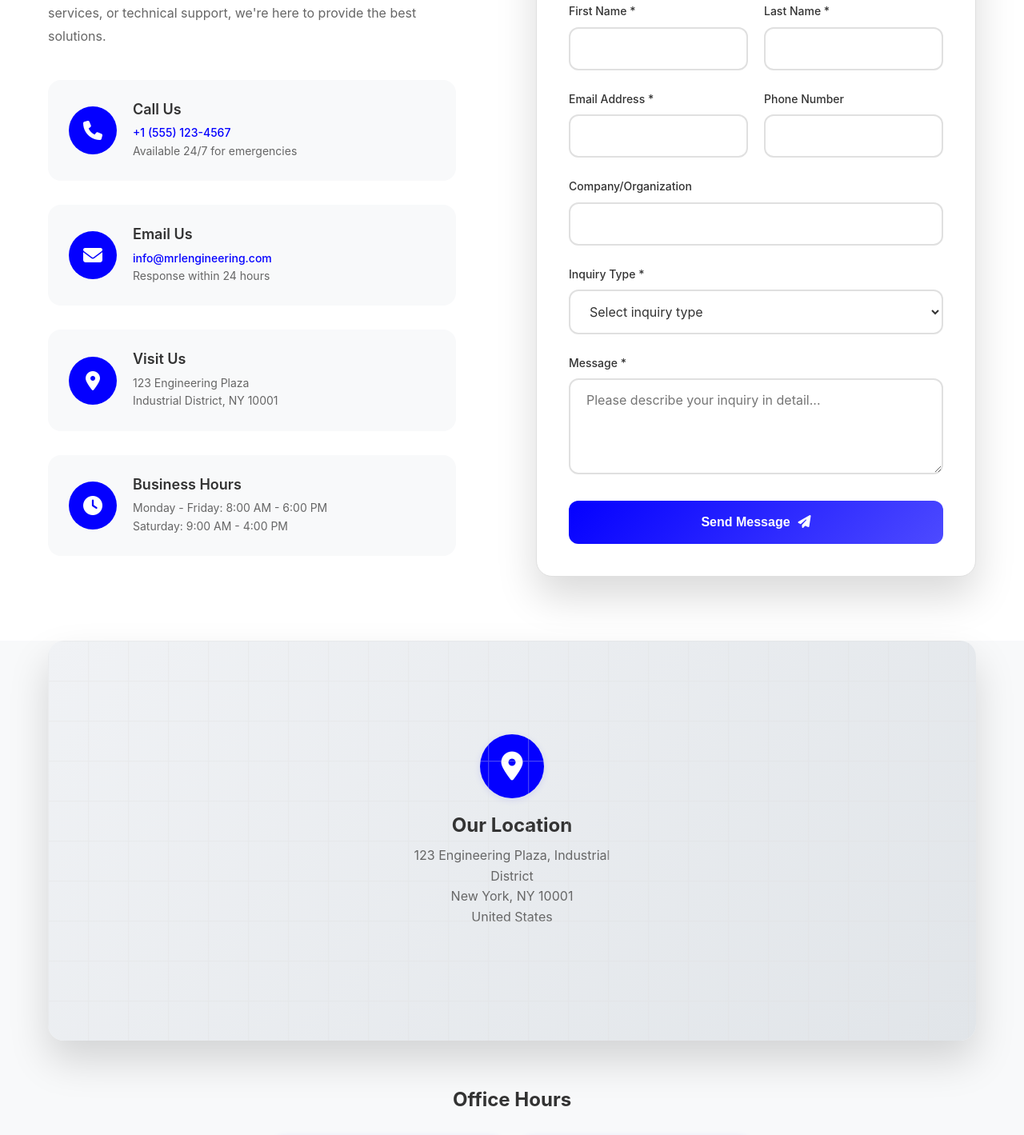
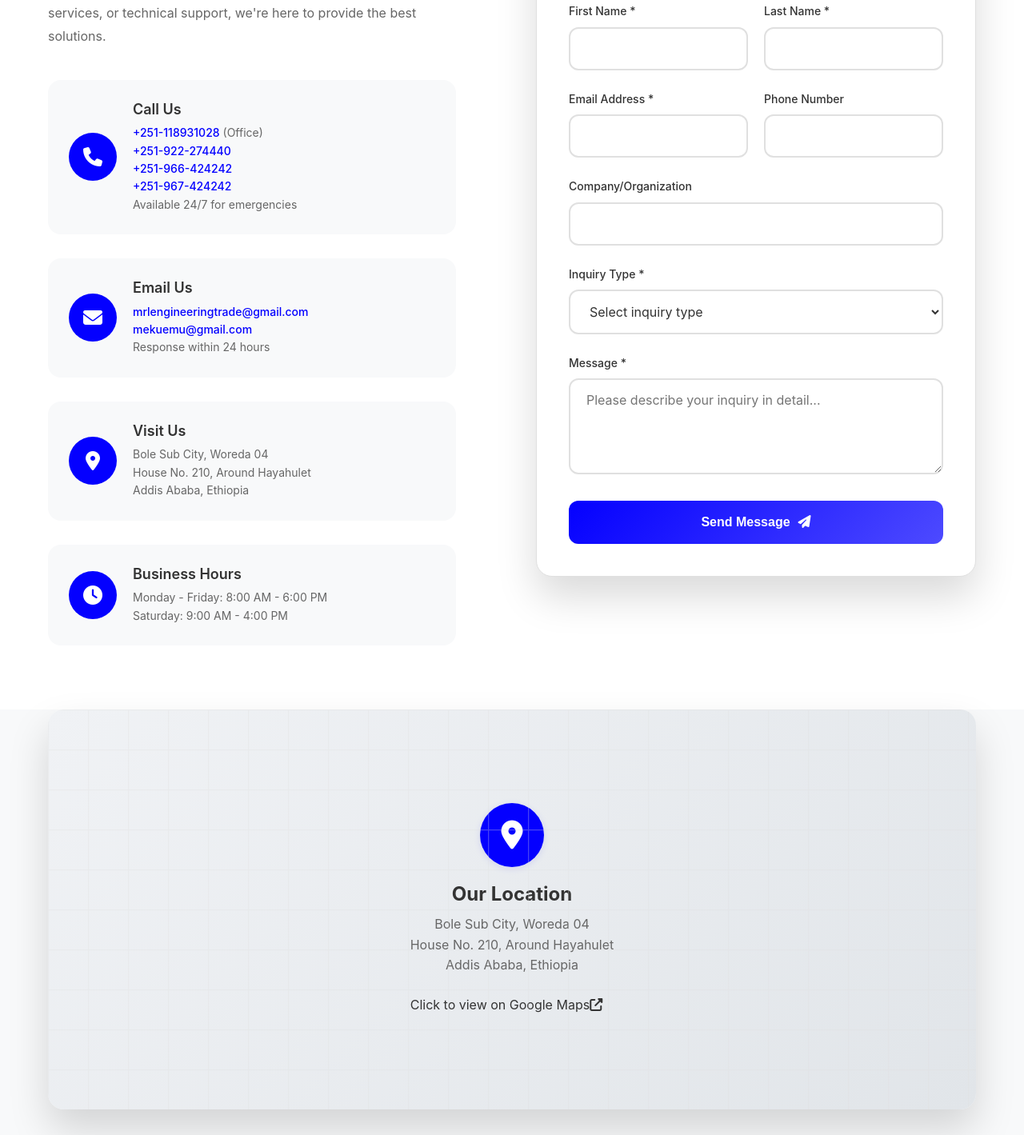
Before and after one commit to bethelge/mrl_engineering-, a React (Vite) app in the folder mrl/: page /contact in a window 1280 px wide. Shown: the part 554-1973 px from the top of the page at 80% size. Built offline with nearby package versions, Linux system fonts and the light colour scheme.

Commit message:
update contact page

```diff
--- a/mrl/src/Components/Contact/contact.jsx
+++ b/mrl/src/Components/Contact/contact.jsx
@@ -39,9 +39,7 @@ const Contact = () => {
   };
 
   const handleMapClick = () => {
-    alert(
-      "Map integration coming soon! For now, you can find us at:\n\n123 Engineering Plaza\nIndustrial District, NY 10001"
-    );
+    window.open("https://maps.app.goo.gl/zE9vFsvTZx5BLwWK9?g_st=atm", "_blank");
   };
 
   return (
@@ -86,7 +84,16 @@ const Contact = () => {
                     <div className={styles.methodContent}>
                       <h3>Call Us</h3>
                       <p>
-                        <a href="tel:+15551234567">+1 (555) 123-4567</a>
+                        <a href="tel:+251118931028">+251-118931028</a> (Office)
+                      </p>
+                      <p>
+                        <a href="tel:+251922274440">+251-922-274440</a>
+                      </p>
+                      <p>
+                        <a href="tel:+251966424242">+251-966-424242</a>
+                      </p>
+                      <p>
+                        <a href="tel:+251967424242">+251-967-424242</a>
                       </p>
                       <p>Available 24/7 for emergencies</p>
                     </div>
@@ -99,9 +106,12 @@ const Contact = () => {
                     <div className={styles.methodContent}>
                       <h3>Email Us</h3>
                       <p>
-                        <a href="mailto:info@mrlengineering.com">
-                          info@mrlengineering.com
+                        <a href="mailto:mrlengineeringtrade@gmail.com">
+                          mrlengineeringtrade@gmail.com
                         </a>
+                      </p>
+                      <p>
+                        <a href="mailto:mekuemu@gmail.com">mekuemu@gmail.com</a>
                       </p>
                       <p>Response within 24 hours</p>
                     </div>
@@ -114,9 +124,11 @@ const Contact = () => {
                     <div className={styles.methodContent}>
                       <h3>Visit Us</h3>
                       <p>
-                        123 Engineering Plaza
+                        Bole Sub City, Woreda 04
                         <br />
-                        Industrial District, NY 10001
+                        House No. 210, Around Hayahulet
+                        <br />
+                        Addis Ababa, Ethiopia
                       </p>
                     </div>
                   </div>
@@ -263,12 +275,16 @@ const Contact = () => {
                 <div className={styles.mapInfo}>
                   <h3>Our Location</h3>
                   <p>
-                    123 Engineering Plaza, Industrial District
+                    Bole Sub City, Woreda 04
                     <br />
-                    New York, NY 10001
+                    House No. 210, Around Hayahulet
                     <br />
-                    United States
+                    Addis Ababa, Ethiopia
                   </p>
+                  <div className={styles.mapLink}>
+                    <span>Click to view on Google Maps</span>
+                    <i className="fas fa-external-link-alt"></i>
+                  </div>
                 </div>
               </div>
             </div>
```
